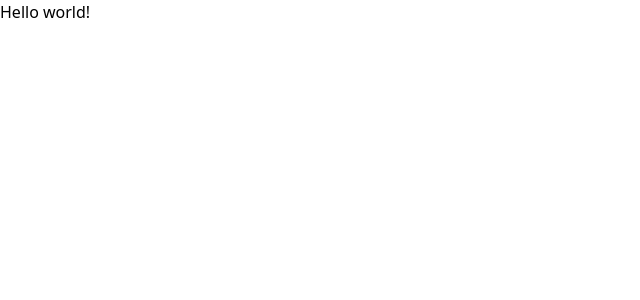
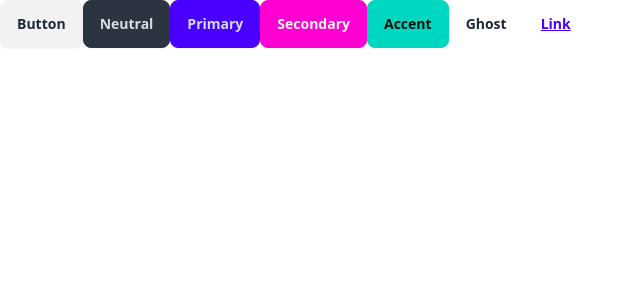
Before and after one commit to hreluz/learning-vue, a Vue app in the folder fh-vue-js/5.projects-app/: page / in a window 1280 px wide. Before the commit this address had no page. Shown: the top 300 px of the page, without its empty margins (0-640 px from the left). Built offline with nearby package versions, Linux system fonts and the light colour scheme.

Commit message:
fh-vue-js: projects-app: installing daysiUI

```diff
--- a/fh-vue-js/5.projects-app/package.json
+++ b/fh-vue-js/5.projects-app/package.json
@@ -28,6 +28,7 @@
     "@vue/test-utils": "^2.4.6",
     "@vue/tsconfig": "^0.5.1",
     "autoprefixer": "^10.4.20",
+    "daisyui": "^4.12.10",
     "eslint": "^8.57.0",
     "eslint-plugin-vue": "^9.23.0",
     "jsdom": "^24.1.0",
--- a/fh-vue-js/5.projects-app/src/App.vue
+++ b/fh-vue-js/5.projects-app/src/App.vue
@@ -1,6 +1,10 @@
 <template>
-  <h1 className="text-3xl font-bold underline">
-    Hello world!
-  </h1>
+  <button class="btn">Button</button>
+  <button class="btn btn-neutral">Neutral</button>
+  <button class="btn btn-primary">Primary</button>
+  <button class="btn btn-secondary">Secondary</button>
+  <button class="btn btn-accent">Accent</button>
+  <button class="btn btn-ghost">Ghost</button>
+  <button class="btn btn-link">Link</button>
   <RouterView />
 </template>
--- a/fh-vue-js/5.projects-app/tailwind.config.js
+++ b/fh-vue-js/5.projects-app/tailwind.config.js
@@ -1,8 +1,11 @@
 /** @type {import('tailwindcss').Config} */
 export default {
-  content: ['./index.html', './src/**/*.{js,ts,jsx,tsx, vue}'],
+  content: ['./index.html', './src/**/*.{js,ts,jsx,tsx,vue}'],
   theme: {
     extend: {},
   },
-  plugins: [],
+  plugins: [
+    // eslint-disable-next-line no-undef
+    require('daisyui'),
+  ],
 };
```
Also changed, not shown: 1 other file (tests, documents, lock files or other folders).
